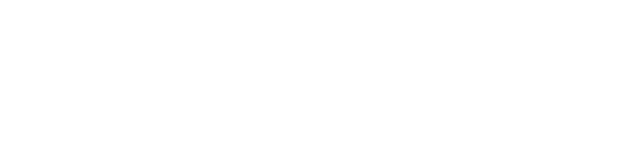
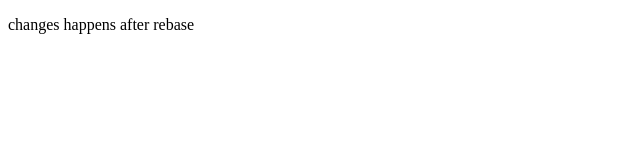
Before and after one commit to didier-bazayesu/Gym-Git-Exercise-Solutions, a plain HTML site: page team.html in a window 1280 px wide. Shown: the whole page, without its empty margins (0-640 px from the left). Drawn offline with Linux system fonts and the light colour scheme.

Commit message:
feat: adding change on home page

```diff
--- a/team.html
+++ b/team.html
@@ -6,6 +6,9 @@
     <title>Document</title>
 </head>
 <body>
+    <p>
+        changes happens after rebase
+    </p>
 
 </body>
 </html>
```
Also changed, not shown: 1 other file.
